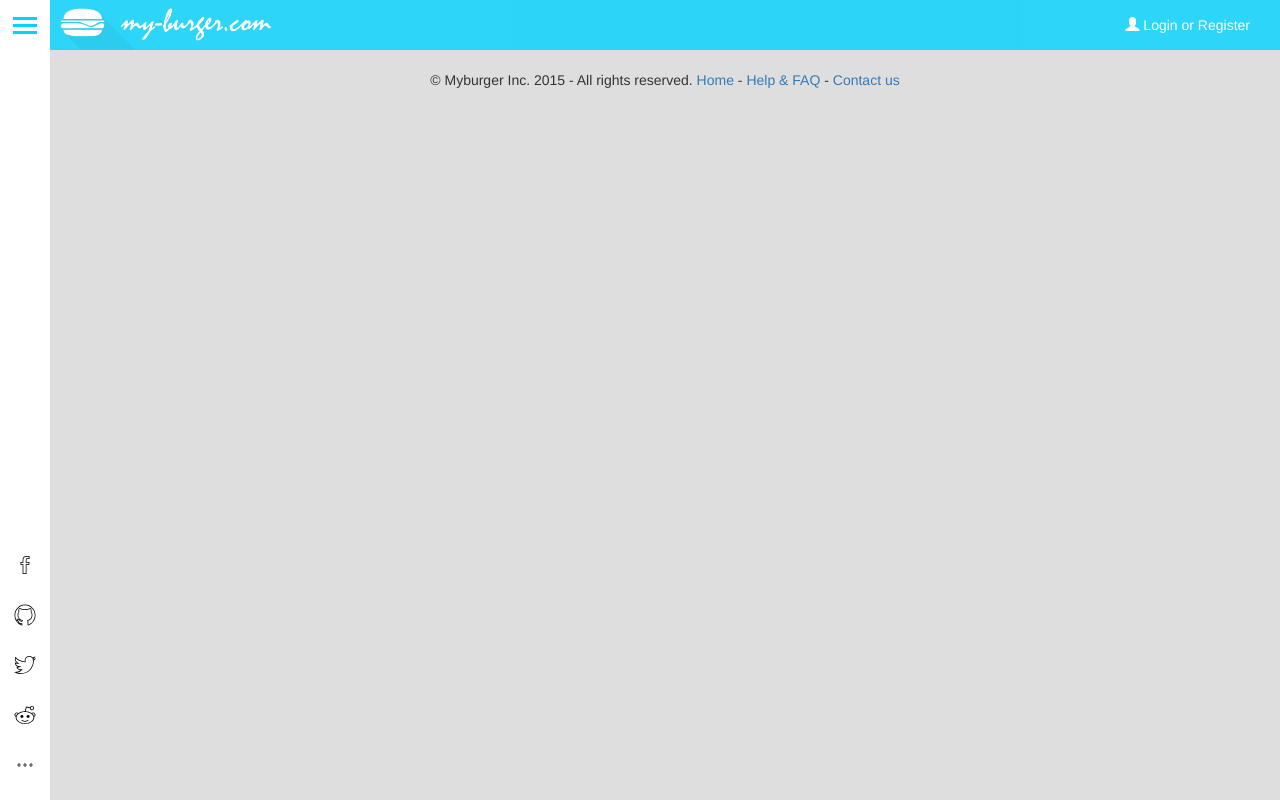
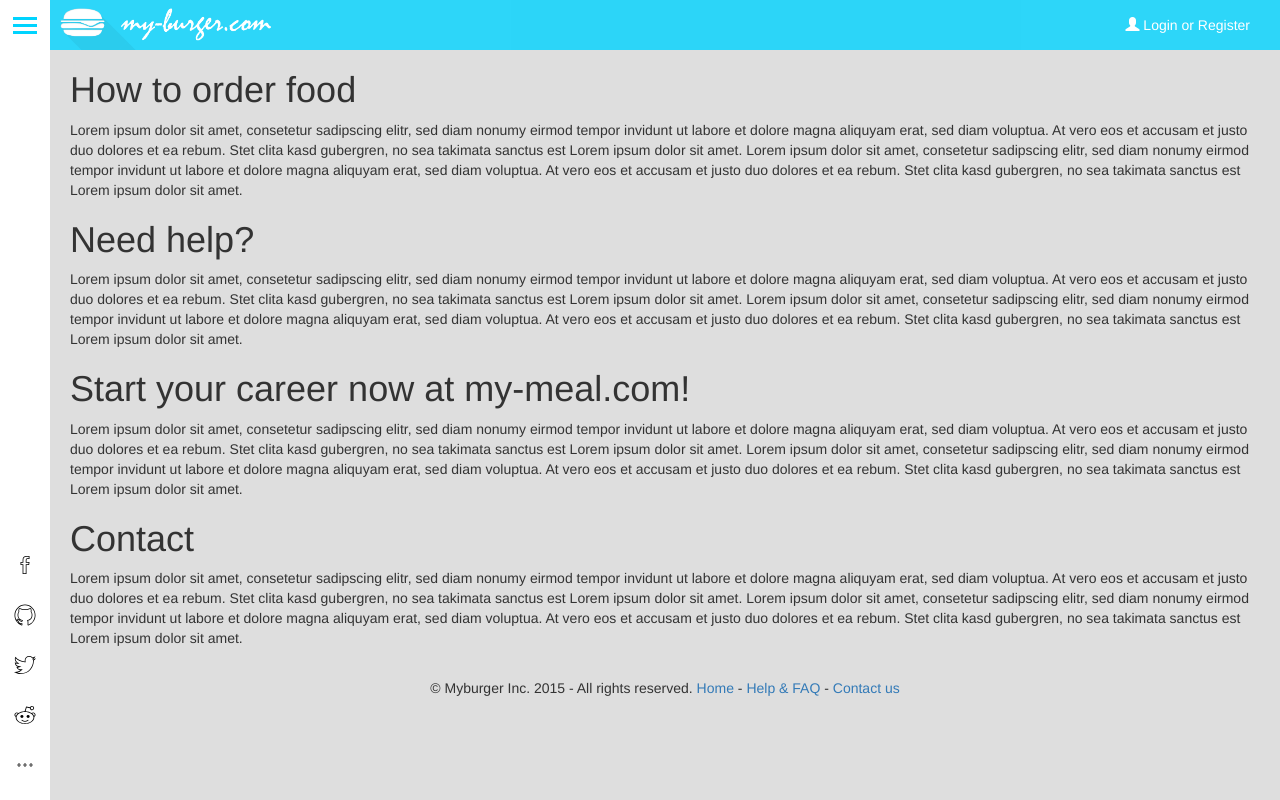
Before and after one commit to crysxd/Project-Workshop-of-Database-Systems-CS357, a PHP site: page /info.php in a window 1280 px wide. Run offline with PHP 8.4, Linux system fonts and the light colour scheme.

Commit message:
Added content to info.php

```diff
--- a/Webpage/css/info.css
+++ b/Webpage/css/info.css
@@ -1,3 +1,4 @@
-#how-to{
+#main-content {
+  padding: 20px;
   padding-top: 50px;
 }
--- a/Webpage/info.php
+++ b/Webpage/info.php
@@ -37,22 +37,34 @@
 
     <!-- How to order list -->
     <section id="how-to">
-
+      <h1>How to order food</h1>
+      <p>
+        Lorem ipsum dolor sit amet, consetetur sadipscing elitr, sed diam nonumy eirmod tempor invidunt ut labore et dolore magna           aliquyam erat, sed diam voluptua. At vero eos et accusam et justo duo dolores et ea rebum. Stet clita kasd gubergren, no sea         takimata sanctus est Lorem ipsum dolor sit amet. Lorem ipsum dolor sit amet, consetetur sadipscing elitr, sed diam nonumy           eirmod tempor invidunt ut labore et dolore magna aliquyam erat, sed diam voluptua. At vero eos et accusam et justo duo               dolores et ea rebum. Stet clita kasd gubergren, no sea takimata sanctus est Lorem ipsum dolor sit amet.
+      </p>
     </section>
 
     <!-- Help list -->
     <section id="help">
-
+      <h1>Need help?</h1>
+      <p>
+        Lorem ipsum dolor sit amet, consetetur sadipscing elitr, sed diam nonumy eirmod tempor invidunt ut labore et dolore magna           aliquyam erat, sed diam voluptua. At vero eos et accusam et justo duo dolores et ea rebum. Stet clita kasd gubergren, no sea         takimata sanctus est Lorem ipsum dolor sit amet. Lorem ipsum dolor sit amet, consetetur sadipscing elitr, sed diam nonumy           eirmod tempor invidunt ut labore et dolore magna aliquyam erat, sed diam voluptua. At vero eos et accusam et justo duo               dolores et ea rebum. Stet clita kasd gubergren, no sea takimata sanctus est Lorem ipsum dolor sit amet.
+      </p>
     </section>
 
     <!-- Career list -->
     <section id="career">
-
+      <h1>Start your career now at my-meal.com!</h1>
+      <p>
+        Lorem ipsum dolor sit amet, consetetur sadipscing elitr, sed diam nonumy eirmod tempor invidunt ut labore et dolore magna           aliquyam erat, sed diam voluptua. At vero eos et accusam et justo duo dolores et ea rebum. Stet clita kasd gubergren, no sea         takimata sanctus est Lorem ipsum dolor sit amet. Lorem ipsum dolor sit amet, consetetur sadipscing elitr, sed diam nonumy           eirmod tempor invidunt ut labore et dolore magna aliquyam erat, sed diam voluptua. At vero eos et accusam et justo duo               dolores et ea rebum. Stet clita kasd gubergren, no sea takimata sanctus est Lorem ipsum dolor sit amet.
+      </p>
     </section>
 
     <!-- Contact list -->
     <section id="contact">
-
+      <h1>Contact</h1>
+      <p>
+        Lorem ipsum dolor sit amet, consetetur sadipscing elitr, sed diam nonumy eirmod tempor invidunt ut labore et dolore magna           aliquyam erat, sed diam voluptua. At vero eos et accusam et justo duo dolores et ea rebum. Stet clita kasd gubergren, no sea         takimata sanctus est Lorem ipsum dolor sit amet. Lorem ipsum dolor sit amet, consetetur sadipscing elitr, sed diam nonumy           eirmod tempor invidunt ut labore et dolore magna aliquyam erat, sed diam voluptua. At vero eos et accusam et justo duo               dolores et ea rebum. Stet clita kasd gubergren, no sea takimata sanctus est Lorem ipsum dolor sit amet.
+      </p>
     </section>
 
     <!-- Footer -->
```
